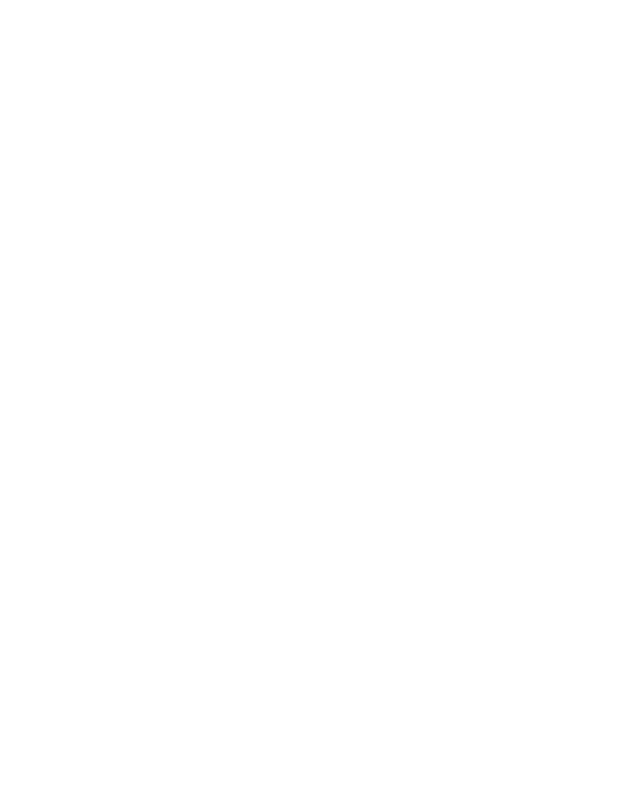
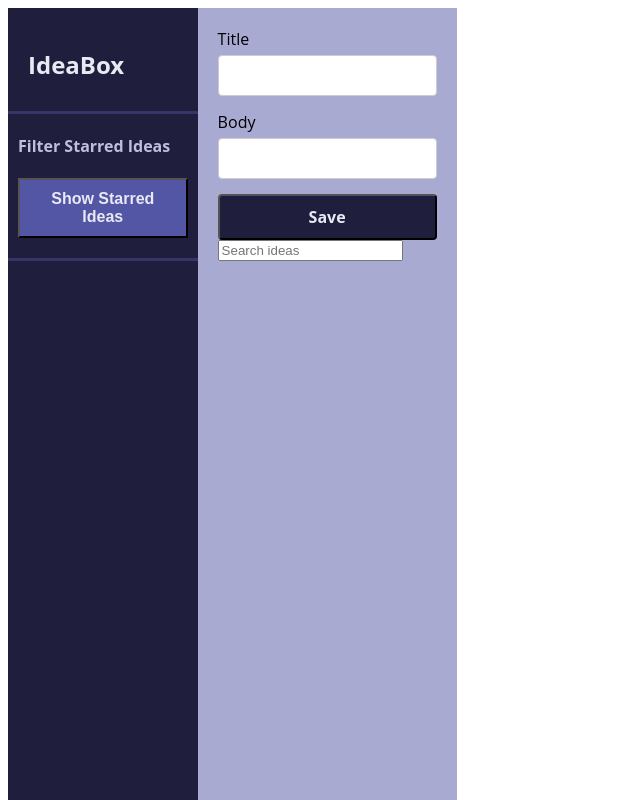
Before and after one commit to bpeterson2579/Idea-Box, a plain HTML site: page index.html in a window 1280 px wide. Shown: the top 800 px of the page, without its empty margins (0-640 px from the left). Drawn offline with Linux system fonts and the light colour scheme.

Commit message:
Add basic CSS and HTML elements

```diff
--- a/index.html
+++ b/index.html
@@ -5,11 +5,56 @@
     <link rel="stylesheet" href="styles.css">
     <title>Idea Box</title>
   </head>
-  <body>
+  <body class="main-container">
+    <header>
+    </header>
 
+    <aside class="side-bar-container">
+      <div class="side-bar-header">
+        <h2>IdeaBox</h2>
+      </div>
+      <div class="side-bar-section1">
+        <h4>Filter Starred Ideas</h4>
+        <button class="show-idea-button">Show Starred Ideas</button>
+      </div>
+      <div class="side-bar-section2">
+      </div>
+    </aside>
 
+    <main class="form-container">
+      <form>
+          <label class="input-label">Title</label>
+          <input type="text" class="form-input">
+          <label class="input-label">Body</label>
+          <input type="text" class="form-input">
+          <button class="save-button">Save</button> <br>
+          <!-- <img src="assets/search.svg"> -->
+          <input type="text" placeholder="Search ideas">
+      </form>
+    </main>
 
-
+    <div class="grid-container">
+      <div class="box">
+        <h4>Idea title</h4>
+        <p>Idea body.  Don't ever play yourself. Every chance I get, I water the plants, Lion! Cloth talk.</p>
+      </div>
+      <div class="box">
+        <h4>Idea title</h4>
+        <p>Idea body.  Don't ever play yourself. Every chance I get, I water the plants, Lion! Cloth talk.</p>
+      </div>
+      <div class="box">
+        <h4>Idea title</h4>
+        <p>Idea body.  Don't ever play yourself. Every chance I get, I water the plants, Lion! Cloth talk.</p>
+      </div>
+      <div class="box">
+        <h4>Idea title</h4>
+        <p>Idea body.  Don't ever play yourself. Every chance I get, I water the plants, Lion! Cloth talk.</p>
+      </div>
+      <div class="box">
+        <h4>Idea title</h4>
+        <p>Idea body.  Don't ever play yourself. Every chance I get, I water the plants, Lion! Cloth talk.</p>
+      </div>
+    </div>
 
   </body>
   <script type="text/javascript" src="main.js"></script>
--- a/styles.css
+++ b/styles.css
@@ -0,0 +1,83 @@
+.main-container {
+  display: flex;
+  flex-direction: row;
+  flex-wrap: wrap;
+}
+
+.form-container {
+  background-color: #A9AAD2;
+  padding: 20px;
+}
+
+.grid-container {
+  padding: 10px;
+  display: grid;
+  grid-template-columns: repeat(3, 1fr);
+}
+
+.box {
+  border: 1px solid green;
+  padding: 20px;
+  margin: 10px;
+}
+
+.side-bar-container {
+  width: 15%;
+  height: 100%;
+  background-color: #1f1f3d;
+  color: #E9E9F3;
+  font-family: 'Open Sans', sans-serif;
+}
+
+.side-bar-header {
+  padding: 20px 10px 10px 20px;
+}
+
+.side-bar-section1 {
+  border-top: solid #353567;
+  border-bottom: solid #353567;
+  padding: 0px 10px 20px 10px;
+  color: #BFBFDD;
+}
+
+.side-bar-section2 {
+  height: 1000px; //revisit and refactor to be more dynamic
+  padding: 20px 10px 10px 20px;
+}
+
+.show-idea-button {
+  background-color: #5356A4;
+  color: #E9E9F3;
+  text-align: center;
+  padding: 10px 15px 10px 15px;
+  font-weight: bold;
+  font-size: 16px;
+}
+
+
+.form-input {
+  width: 100%;
+  padding: 12px 20px;
+  margin-top: 5px;
+  margin-bottom: 15px;
+  display: block;
+  border: 1px solid #ccc;
+  border-radius: 4px;
+  box-sizing: border-box;
+}
+
+.input-label {
+  text-align: 50%;
+  font-family: 'Open Sans', sans-serif;
+}
+
+.save-button {
+  width: 100%;
+  background-color: #1F1F3D;
+  color: #E9E9F3;
+  font-family: 'Open Sans', sans-serif;
+  border-radius: 4px;
+  padding: 10px;
+  font-weight: bold;
+  font-size: 16px;
+}
```
